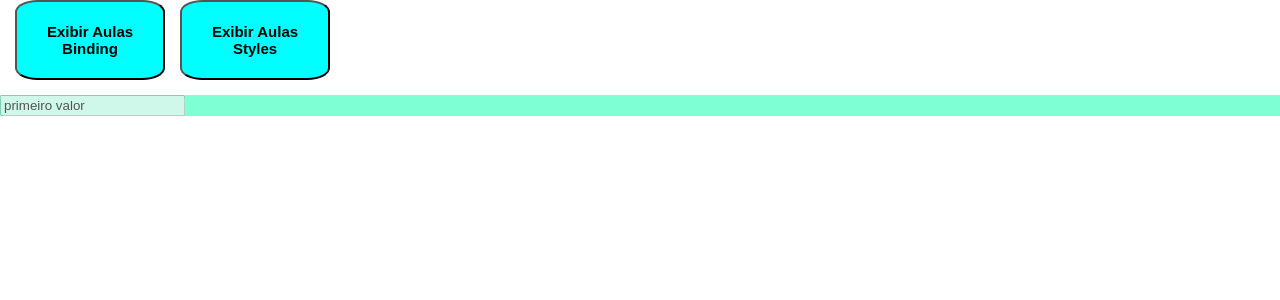
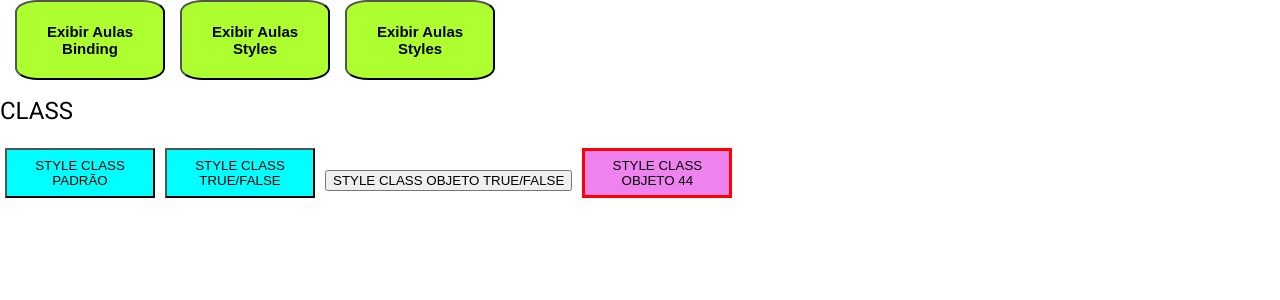
Before and after one commit to ivanprojetosti/curso-angular-16-17, an Angular app: page / in a window 1280 px wide. Shown: the top 300 px of the page. Built offline with nearby package versions, Linux system fonts and the light colour scheme.

Commit message:
adicionado class para css

```diff
--- a/src/app/app.component.html
+++ b/src/app/app.component.html
@@ -3,8 +3,9 @@
 
 
 <div id="aulas">
-    <button (click)="mostrarAulasBinding()">Exibir Aulas Binding</button>
-    <button (click)="mostrarAulasStyles()">Exibir Aulas Styles</button>
+    <button class="button-action" (click)="mostrarAulasBinding()">Exibir Aulas Binding</button>
+    <button class="button-action" (click)="mostrarAulasStyles()">Exibir Aulas Styles</button>
+    <button class="button-action" (click)="mostrarAulasStyles()">Exibir Aulas Styles</button>
     <div id="binding">
 
     </div>
@@ -26,4 +27,13 @@
         }
     </div>
 
+    <div id="binding-css">
+        @if(exibirAulasBindingCss){
+            <div style="display: flex; flex-grow: grow">
+                <app-binding-css></app-binding-css>
+            </div>
+
+        }
+    </div>
+
 </div>
--- a/src/app/app.component.scss
+++ b/src/app/app.component.scss
@@ -2,8 +2,8 @@
     margin-left: 10px;
 }
 
-button{
-    background-color: aqua;
+.button-action{
+    background-color: greenyellow;
     width: 150px;
     height: 80px;
     border-radius: 15%;
--- a/src/app/app.component.ts
+++ b/src/app/app.component.ts
@@ -9,8 +9,9 @@ export class AppComponent {
   title = 'projeto-curso';
 
     // Aulas
-    exibirAulasBinding: boolean = true;
+    exibirAulasBinding: boolean = false;
     exibirAulasStyles: boolean = false;
+    exibirAulasBindingCss: boolean = true;
 
   constructor(){
 
@@ -23,4 +24,7 @@ export class AppComponent {
     this.exibirAulasStyles = this.exibirAulasStyles === true ? false : true;
 
   }
+  mostrarAulasBindingCss(){
+    this.exibirAulasBindingCss = this.exibirAulasBindingCss === true ? false : true;
+  }
 }
--- a/src/app/app.module.ts
+++ b/src/app/app.module.ts
@@ -7,11 +7,13 @@ import { CardComponent } from './card/card.component';
 import { CardModule } from './card/card/card.module';
 import { provideAnimationsAsync } from '@angular/platform-browser/animations/async';
 import { BindingComponent } from './binding/binding.component';
+import { BindingCssComponent } from './binding-css/binding-css.component';
 
 @NgModule({
   declarations: [
     AppComponent,
     BindingComponent,
+    BindingCssComponent,
   ],
   imports: [
     BrowserModule,
--- /dev/null
+++ b/src/app/binding-css/binding-css.component.html
@@ -0,0 +1,34 @@
+@if(aulaStyle){
+    <h1>STYLE</h1>
+
+    <button style="height: 50px; width: 150px; background-color: aqua;">STYLE PADRÃO</button><br>
+
+    <button [style]="'height: 50px; width: 160px; background-color: green;'">STYLE PADRÃO</button><br>
+
+    <button [style]="cssList1">STYLE PROPRIEDADE STRING</button><br>
+
+    <button [style]="buttonCss">STYLE PROPRIEDADE OBJETO</button><br>
+
+    <button [style]="{
+        height: '50px',
+        width: '190px',
+        backgroundColor: 'yellow'
+    }">STYLE OBJETO HTML
+    </button><br>
+}
+
+@if(aulaClass){
+    <h1>CLASS</h1>
+
+    <button class="padrao">STYLE CLASS PADRÃO</button>
+
+    <button [class.padrao]="true">STYLE CLASS TRUE/FALSE</button>
+
+    <button [class.padrao]="false">STYLE CLASS OBJETO TRUE/FALSE</button>
+
+    <button [class]="{
+        'class-button-one': true,
+        'class-button-two': true}">
+        STYLE CLASS OBJETO 44
+    </button>
+}
--- /dev/null
+++ b/src/app/binding-css/binding-css.component.scss
@@ -0,0 +1,18 @@
+button{
+    margin: 5px;
+}
+.padrao{
+    height: 50px;
+    width: 150px;
+    background-color: aqua
+}
+
+.class-button-one{
+    height: 50px;
+    width: 150px;
+    background-color: violet
+}
+
+.class-button-two{
+    border: 3px solid red;
+}
--- /dev/null
+++ b/src/app/binding-css/binding-css.component.ts
@@ -0,0 +1,18 @@
+import { Component } from '@angular/core';
+
+@Component({
+  selector: 'app-binding-css',
+  templateUrl: './binding-css.component.html',
+  styleUrl: './binding-css.component.scss'
+})
+export class BindingCssComponent {
+  aulaClass: boolean = true;
+  aulaStyle: boolean = false;
+  cssList1: string = 'height: 50px; width: 170px; background-color: red;'
+  buttonCss: object = {
+    'height': '50px',
+    'width': '180px',
+    'background-color': 'violet',
+  }
+
+}
```
Also changed, not shown: 1 other file (tests, documents, lock files or other folders).
